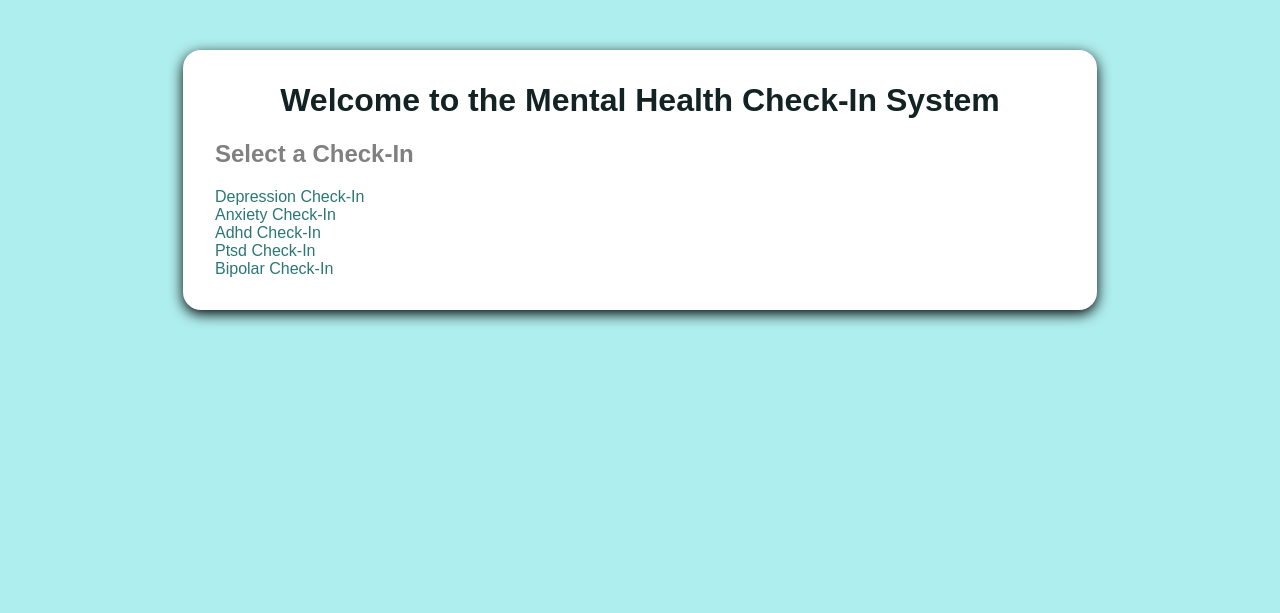
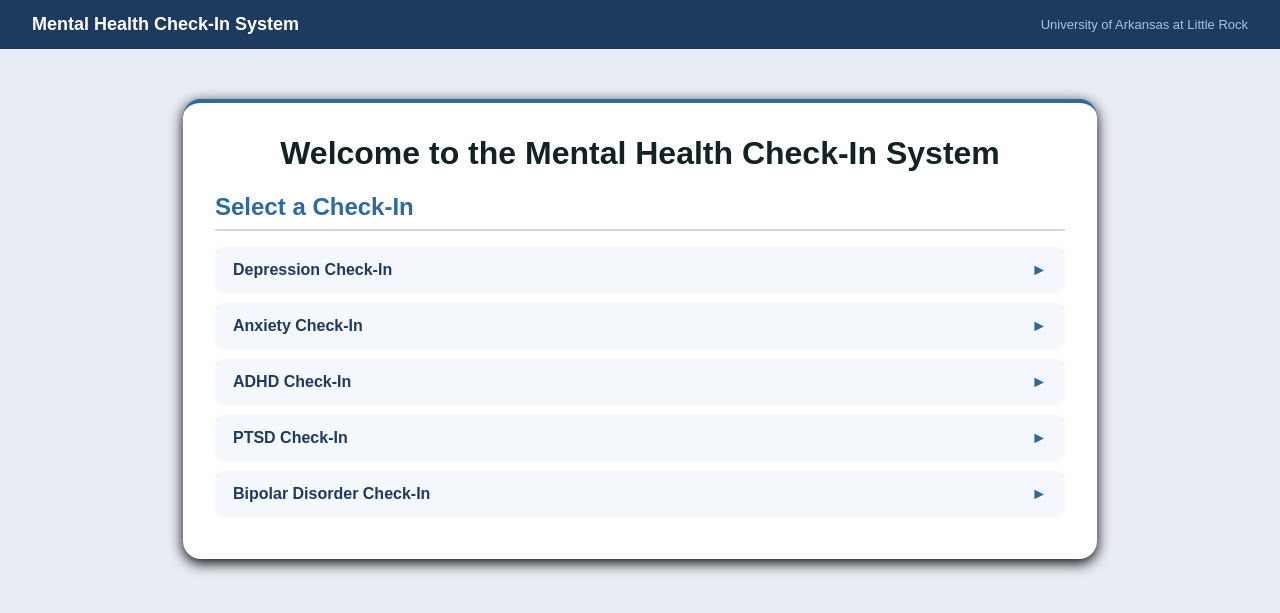
Before and after one commit to stefanyroman/Computernetworks, a Flask app: page / in a window 1280 px wide. Shown: the top 613 px of the page. Run offline with Flask 3, Linux system fonts and the light colour scheme.

Commit message:
cosmetic update not done just dont want to lose progress

```diff
--- a/mental-health-system/server.py
+++ b/mental-health-system/server.py
@@ -14,10 +14,16 @@ TEST_URL = {
     "ptsd": ptsd,
     "bipolar": bipolar
 }
-
+DISPLAY_NAMES = {
+    "depression": "Depression",
+    "anxiety": "Anxiety",
+    "adhd": "ADHD",
+    "ptsd": "PTSD",
+    "bipolar": "Bipolar Disorder"
+}
 @app.route("/")
 def home():
-    return render_template("home.html", tests=TEST_URL.keys())
+    return render_template("home.html", tests=TEST_URL.keys(), display_names=DISPLAY_NAMES)
 
 @app.route("/questionnaires/<test_id>")
 def test_page(test_id):
--- a/mental-health-system/static/style.css
+++ b/mental-health-system/static/style.css
@@ -1,7 +1,7 @@
 body {
     margin: 0;
     font-family: Arial, Helvetica, sans-serif;
-    background-color: paleturquoise;
+    background-color: #e8edf5;
     color:gray;
 }
 
@@ -12,6 +12,7 @@ body {
     background-color: white;
     border-radius: 18px;
     box-shadow: 0 4px 14px black;
+    border-top: 4px solid #2d6a9f;
 }
 
 h1 {
@@ -43,11 +44,21 @@ a:hover {
 .test-link {
     display: block;
     padding: 14px 18px;
-    background-color: rgb(172, 209, 192);
-    color: rgb(19, 34, 34);
+    background-color: #f4f7fb;
+    color: #1e3a5f;
     border-radius: 12px;
     font-weight: bold;
+    display: flex;
+    justify-content: space-between;
+    align-items: center;
+    margin-bottom: 10px;
+    border-radius: 8px;
 }
+.test-link::after {
+     content: "►";
+     font-size: 16px;
+     color: #2d6a9f;
+    }
 
 .test-link:hover {
     background-color: rgb(204, 204, 204);
@@ -112,3 +123,29 @@ button:hover {
     border-radius: 10px;
     font-size: 18px;
 }
+
+.navbar {
+    background-color: #1e3a5f;
+    padding: 14px 32px;
+    display: flex;
+    justify-content: space-between;
+    align-items: center;
+}
+.navbar-title {
+    color: #ffffff;
+    font-size: 18px;
+    font-weight: 600;
+}
+
+.navbar-subtitle {
+    color: #a8c4e0;
+    font-size: 13px;
+}
+
+h2 {
+    color: #2d6a9f;
+    border-bottom: 2px solid #ccd9e8;
+    padding-bottom: 8px;
+    margin-bottom: 16px;
+
+}
--- a/mental-health-system/templates/home.html
+++ b/mental-health-system/templates/home.html
@@ -7,15 +7,18 @@
     <link rel="stylesheet" href="{{ url_for('static', filename='style.css') }}">
 </head>
 <body>
-
+    <nav class="navbar">
+        <span class="navbar-title">Mental Health Check-In System</span>
+        <span class="navbar-subtitle">University of Arkansas at Little Rock</span>
+    </nav>
     <div class="page-container">
-            <h1>Welcome to the Mental Health Check-In System</h1> <!-- Added as a test to make sure the page is viewable on a browser -->
+        <h1>Welcome to the Mental Health Check-In System</h1> <!-- Added as a test to make sure the page is viewable on a browser -->
         <h2>Select a Check-In</h2>
         <ul>
             {% for test in tests %}
-                <li>
-                    <a href="{{url_for('test_page', test_id=test)}}">{{ test.capitalize() }} Check-In</a>
-                </li>
+            <li>
+                <a class="test-link" href="{{url_for('test_page', test_id=test)}}">{{ display_names[test] }} Check-In</a>
+            </li>
             {% endfor %}
         </ul>
 
```
